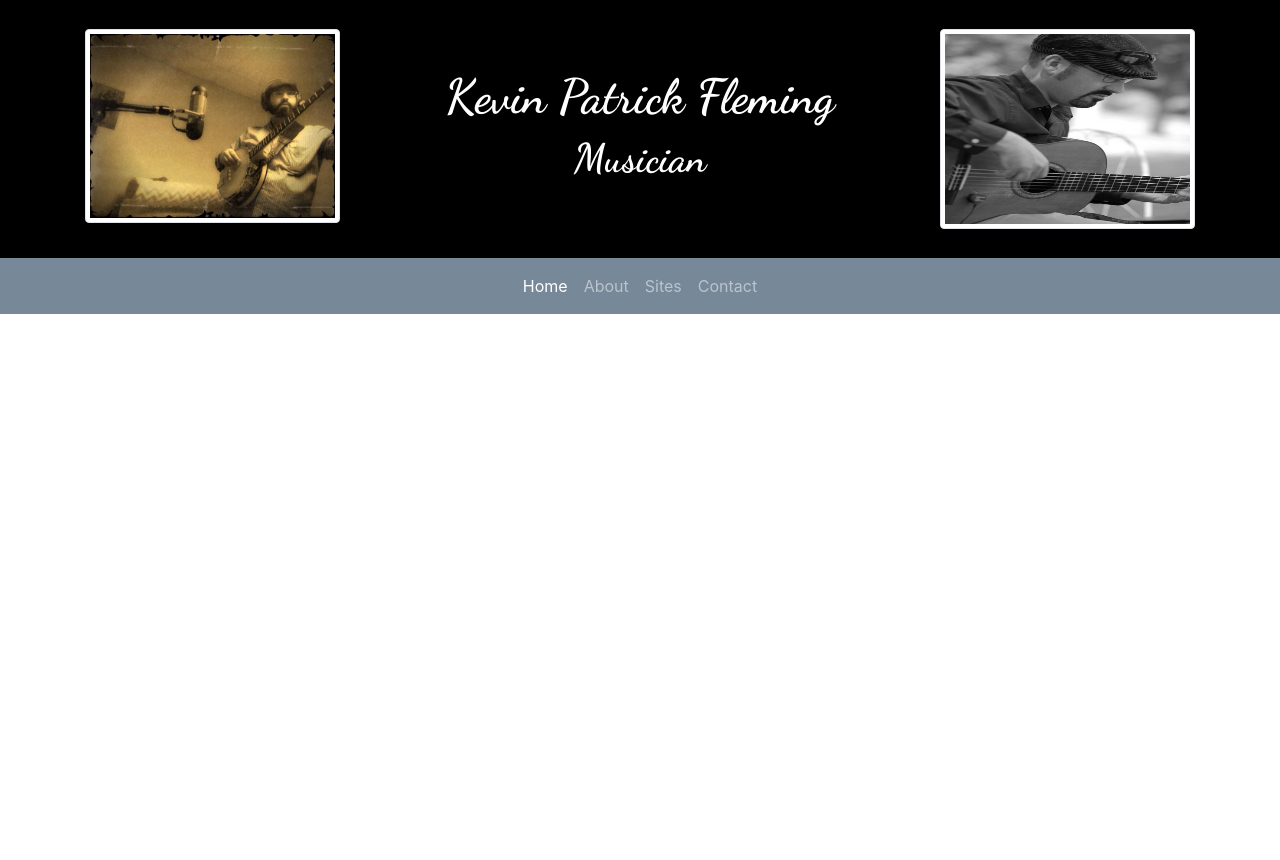
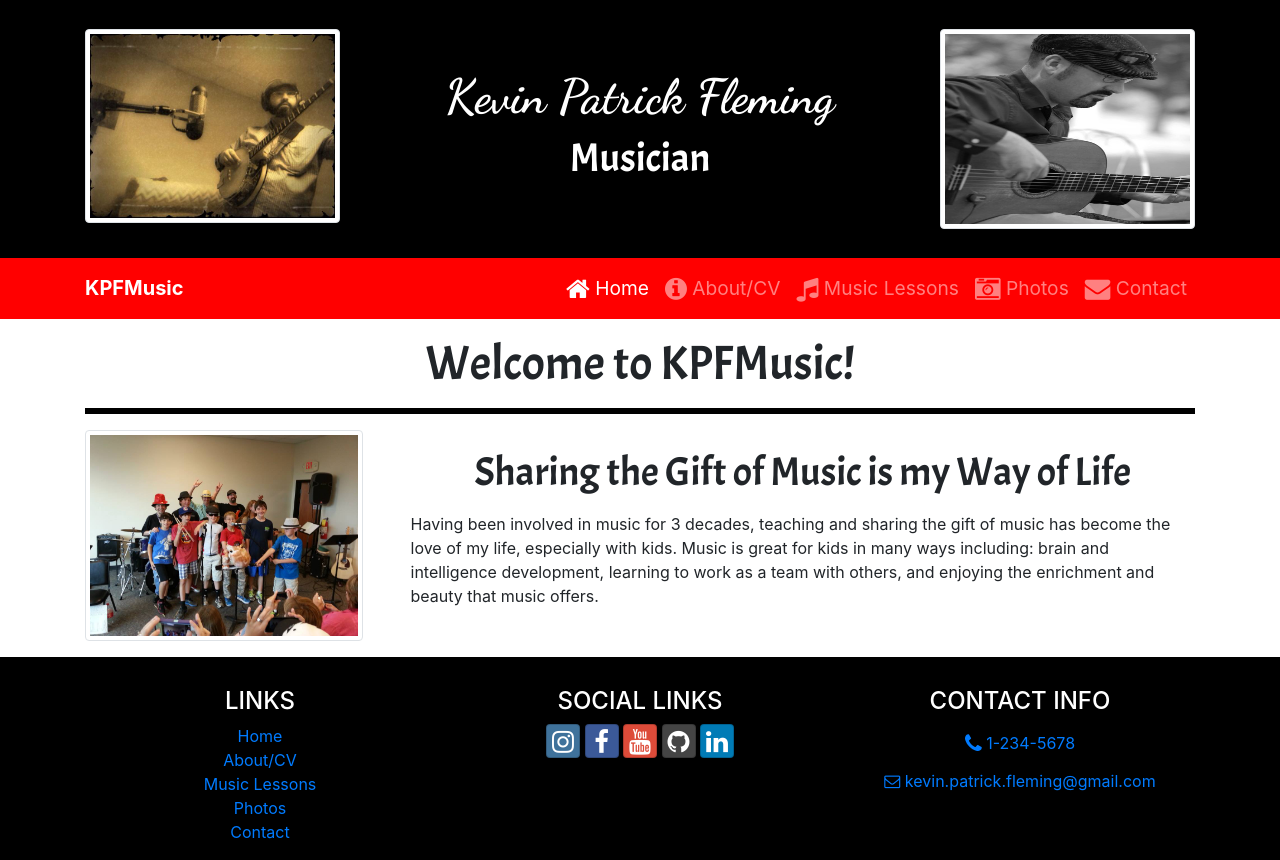
Before and after one commit to KevinPFleming/KPF-Guitar, a website: page index.html in a window 1280 px wide. Before the commit the page ends 800 px from the top, so only its background shows below. Drawn offline with nearby package versions, Linux system fonts and the light colour scheme.

Commit message:
New Commit

```diff
--- a/css/styles.css
+++ b/css/styles.css
@@ -9,6 +9,10 @@ font-family: 'Dancing Script', cursive;
     color: white;
 }
 
+.nav-link {
+    font-size:larger;
+}
+
 h1 {
     font-size: 3rem;
 }
@@ -17,9 +21,23 @@ h2 {
     font-size: 2.5rem;
 }
 
+.heading-font, h2, h3 {
+    font-family: 'Acme', sans-serif;
+}
+
+hr {
+    background-color: black;
+    height: 5px;
+}
+
 .navbar {
-    background-color: lightslategray;
+    background-color: red;
     width: 100%;
+}
+
+.top-row {
+    margin-left: -10px;
+    margin-right: -10px;
 }
 
 #banjo {
@@ -31,3 +49,13 @@ h2 {
     max-height: 200px;
     width: 100%;
 }
+
+footer {
+    background-color: black;
+}
+
+.footer-div {
+    text-align: center;
+    margin-top: 30px;
+    color: white;
+}
--- a/index.html
+++ b/index.html
@@ -5,8 +5,11 @@
     <meta charset="UTF-8">
     <meta name="viewport" content="width=device-width, initial-scale=1.0">
     <link rel="stylesheet" href="node_modules/bootstrap/dist/css/bootstrap.min.css" />
+    <link rel="stylesheet" href="node_modules/font-awesome/css/font-awesome.min.css" />
+    <link rel="stylesheet" href="node_modules/bootstrap-social/bootstrap-social.css" />
     <link rel="preconnect" href="https://fonts.gstatic.com">
     <link href="https://fonts.googleapis.com/css2?family=Dancing+Script:wght@700&display=swap" rel="stylesheet">
+    <link href="https://fonts.googleapis.com/css2?family=Acme&display=swap" rel="stylesheet">
     <link rel="stylesheet" href="css/styles.css">
     <title>KPF-Guitar</title>
 </head>
@@ -32,19 +35,77 @@
 
     <nav class="navbar navbar-expand-sm navbar-dark sticky-top">
         <div class="container">
+            <a class="navbar-brand" href="#"><strong> KPFMusic </strong></a>
             <button class="navbar-toggler ml-auto" type="button" data-toggle="collapse" data-target="#kpfNavbar">
                 <span class="navbar-toggler-icon"></span>
             </button>
             <div class="collapse navbar-collapse" id="kpfNavbar">
-                <ul class="navbar-nav mx-auto">
-                    <li class="nav-item active"><a class="nav-link" href="#">Home</a></li>
-                    <li class="nav-item"><a class="nav-link" href="#">About</a></li>
-                    <li class="nav-item"><a class="nav-link" href="#">Sites</a></li>
-                    <li class="nav-item"><a class="nav-link" href="#">Contact</a></li>
+                <ul class="navbar-nav ml-auto">
+                    <li class="nav-item active"><a class="nav-link" href="#"><i class="fa fa-home fa-lg"></i> Home </a></li>
+                    <li class="nav-item"><a class="nav-link" href="#"><i class="fa fa-info-circle fa-lg"></i> About/CV </a></li>
+                    <li class="nav-item"><a class="nav-link" href="#"><i class="fa fa-music fa-lg"></i> Music Lessons </a></li>
+                    <li class="nav-item"><a class="nav-link" href="#"><i class="fa fa-camera-retro fa-lg"></i> Photos </a></li>
+                    <li class="nav-item"><a class="nav-link" href="#"><i class="fa fa-envelope fa-lg"></i> Contact </a></li>
                 </ul>
             </div>
         </div>
     </nav>
+
+    <div class="container">
+        <div class="row">
+            <div class="col text-center">
+                <h1 class="heading-font mt-3"> Welcome to KPFMusic! </h1>
+                <hr>
+            </div>
+        </div>
+    </div>
+    <div class="container">
+        <div class="row">
+            <div class="col mb-3">
+                <div class="media">
+                    <img class=" w-25 h-25 img-fluid img-thumbnail" src="images/Jam Camp kids1.jpg" />
+                    <div class="media-body align-self-center ml-5">
+                        <h2 class="mb-3 text-center"> Sharing the Gift of Music is my Way of Life </h2>
+                        <p class="d-none d-sm-block"> Having been involved in music for 3 decades, teaching and sharing the gift of music has become the love of my life,
+                            especially with kids.  Music is great for kids in many ways including: brain and intelligence development, learning to
+                            work as a team with others, and enjoying the enrichment and beauty that music offers.
+
+                        </p>
+                    </div>
+                </div>
+            </div>
+        </div>
+    </div>
+
+    <footer class="site-footer">
+        <div class="container">
+            <div class="row">
+                <div class="col-4 footer-div">
+                    <h4> LINKS </h4>
+                    <ul class="list-unstyled">
+                        <li><a href="#"> Home </a></li>
+                        <li><a href="#"> About/CV </a></li>
+                        <li><a href="#"> Music Lessons </a></li>
+                        <li><a href="#"> Photos </a></li>
+                        <li><a href="#"> Contact </a></li>
+                    </ul>
+                </div>
+                <div class="col-4 footer-div">
+                   <h4> SOCIAL LINKS </h4>
+                     <a class="btn btn-social-icon btn-instagram" href="http://instagram.com"><i class="fa fa-instagram"></i></a>
+                     <a class="btn btn-social-icon btn-facebook" href="http://facebook.com"><i class="fa fa-facebook"></i></a>
+                     <a class="btn btn-social-icon btn-google" href="http://youtube.com"><i class="fa fa-youtube"></i></a>
+                     <a class="btn btn-social-icon btn-github" href="http://github.com"><i class="fa fa-github"></i></a>
+                     <a class="btn btn-social-icon btn-linkedin" href="http://linkedin.com"><i class="fa fa-linkedin"></i></a>
+                </div>
+                <div class="col footer-div">
+                    <h4> CONTACT INFO </h4>
+                     <a role="button" class="btn btn-link"><i class="fa fa-phone fa-lg"></i> 1-234-5678 </a>
+                     <a role="button" class="btn btn-link"><i class="fa fa-envelope-o"></i> kevin.patrick.fleming@gmail.com </a>
+                </div>
+            </div>
+        </div>
+    </footer>
 
     <script src="node_modules/jquery/dist/jquery.slim.min.js"></script>
     <script src="node_modules/popper.js/dist/umd/popper.min.js"></script>
--- a/package.json
+++ b/package.json
@@ -15,6 +15,8 @@
   },
   "dependencies": {
     "bootstrap": "^4.5.2",
+    "bootstrap-social": "^5.1.1",
+    "font-awesome": "^4.7.0",
     "jquery": "^3.5.1",
     "popper.js": "^1.16.1"
   },
```
Also changed, not shown: photos.html (added, +11 -0 lines), images/B&W-band.jpg (added), images/CG-performance.jpg (added), images/Jam Camp kids1.jpg (added), images/LT-Dear-Aliens.jpg (added), images/Whit Davis2.jpeg (added), images/detonate+.jpg (added), images/live-foundry.jpg (added), 4 other files.
